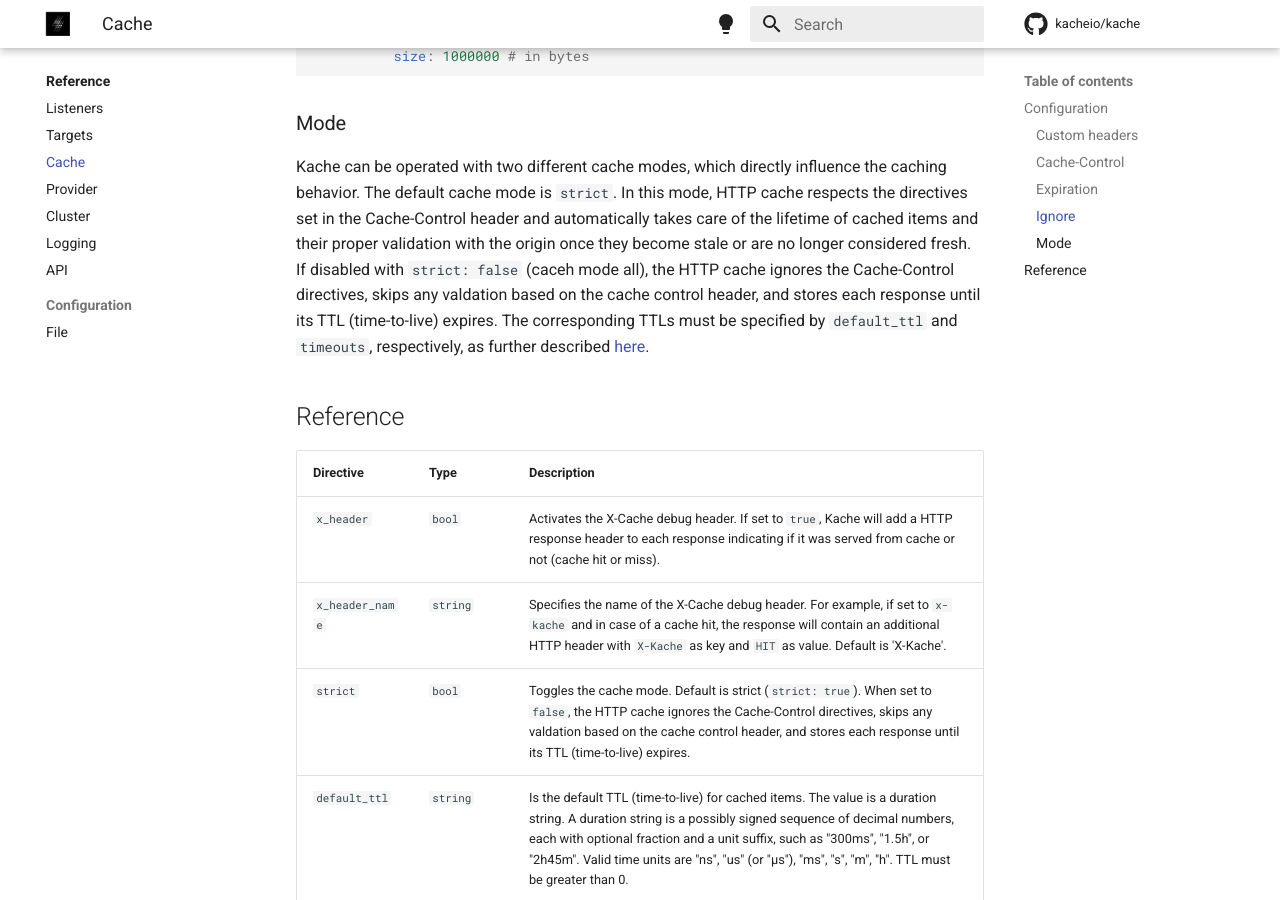
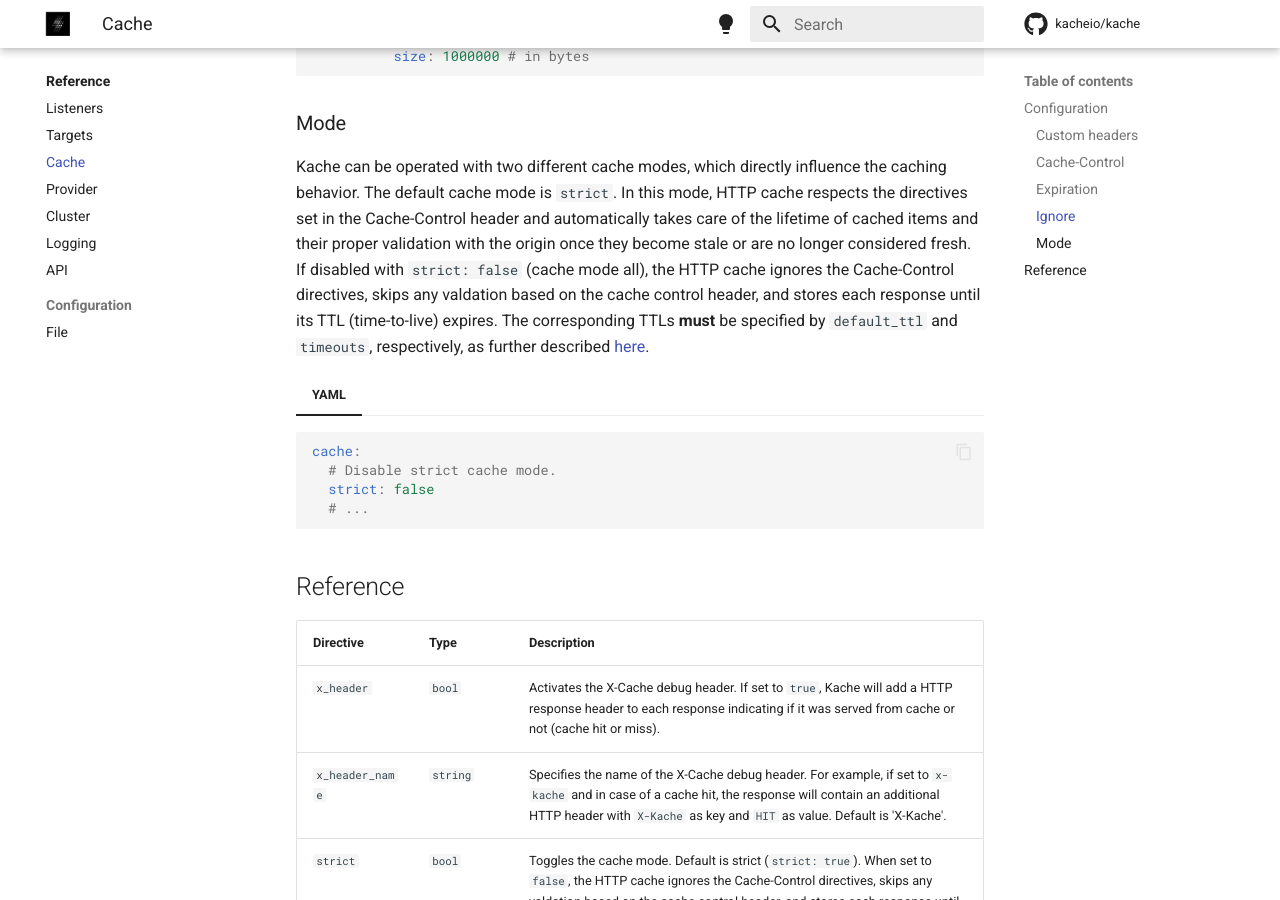
Before and after one commit to kacheio/docs, an MkDocs documentation site: the page built from docs/reference/cache.md, in a window 1280 px wide and 900 px high, scrolled down 3705 px. Built offline with MkDocs 1.6.1 and Material for MkDocs 9.7.7, drawn with Linux system fonts in a browser that asks for light colours; comment, search, counter and statistics services are not loaded.

Commit message:
Update cache mode description (#37)

````diff
--- a/docs/reference/cache.md
+++ b/docs/reference/cache.md
@@ -108,8 +108,16 @@
 
 ### Mode
 
-Kache can be operated with two different cache modes, which directly influence the caching behavior. The default cache mode is `strict`. In this mode, HTTP cache respects the directives set in the Cache-Control header and automatically takes care of the lifetime of cached items and their proper validation with the origin once they become stale or are no longer considered fresh. If disabled with `strict: false` (caceh mode all), the HTTP cache ignores the Cache-Control directives, skips any valdation based on the cache control header, and stores each response until its TTL (time-to-live) expires. The corresponding TTLs must be specified by `default_ttl` and `timeouts`, respectively, as further described [here](#expiration).
+Kache can be operated with two different cache modes, which directly influence the caching behavior. The default cache mode is `strict`. In this mode, HTTP cache respects the directives set in the Cache-Control header and automatically takes care of the lifetime of cached items and their proper validation with the origin once they become stale or are no longer considered fresh. If disabled with `strict: false` (cache mode all), the HTTP cache ignores the Cache-Control directives, skips any valdation based on the cache control header, and stores each response until its TTL (time-to-live) expires. The corresponding TTLs __must__ be specified by `default_ttl` and `timeouts`, respectively, as further described [here](#expiration).
 
+
+=== "YAML"
+  ```yaml
+  cache:
+    # Disable strict cache mode.
+    strict: false
+    # ...
+  ```
 
 ## Reference
 
````
